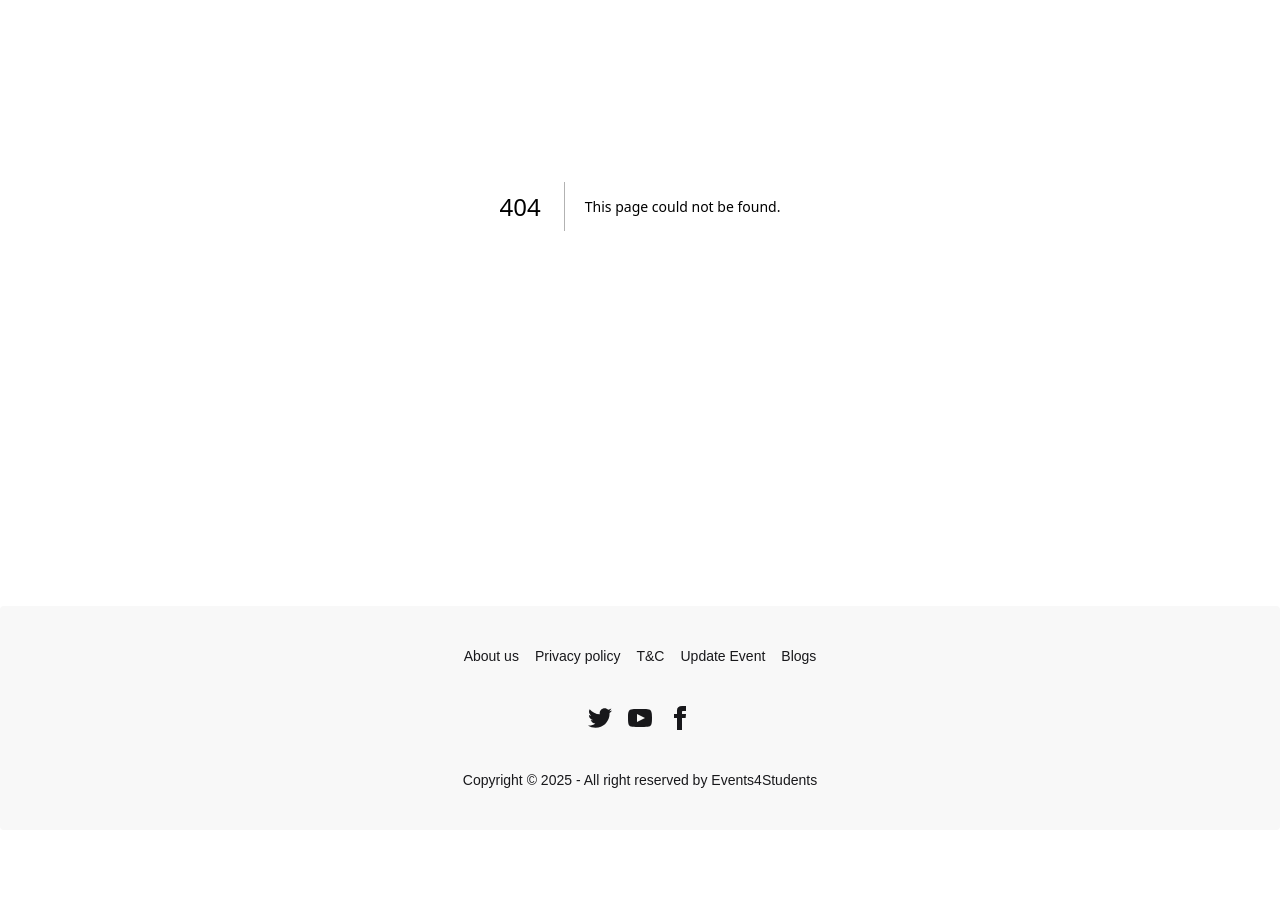
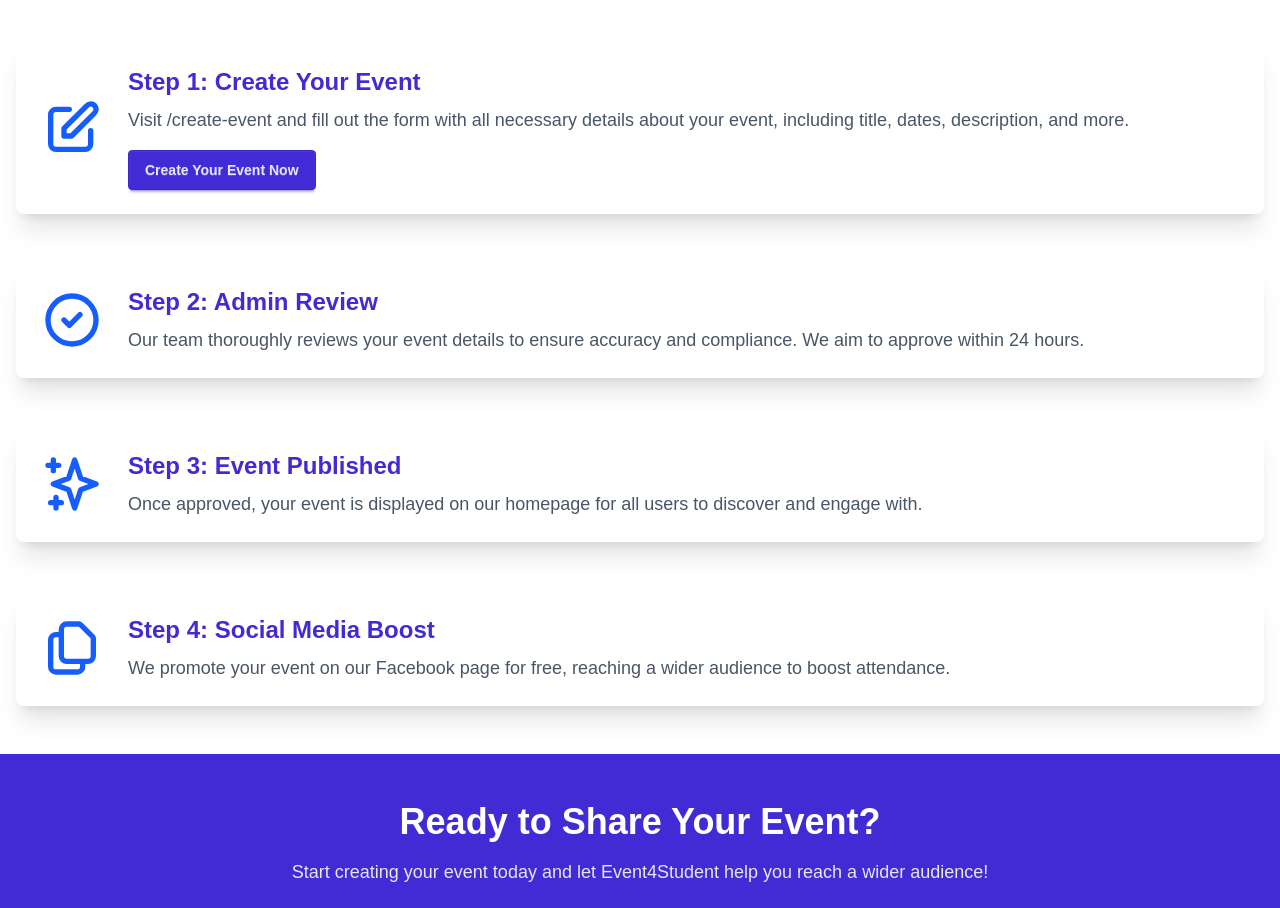
Before and after one commit to SALEHINISLAM/events4students, a Next.js app: page /how-it-works in a window 1280 px wide. Before the commit this address had no page. Shown: the part 300-1208 px from the top of the page. Before the commit the page ends 1130 px from the top, so only its background shows below. Built offline with nearby package versions, Linux system fonts and the light colour scheme.

Commit message:
some bugs fixed

```diff
--- a/src/app/admin/login/page.jsx
+++ b/src/app/admin/login/page.jsx
@@ -2,13 +2,11 @@
 import { useState } from 'react';
 import { useForm } from 'react-hook-form';
 import { signIn } from 'next-auth/react';
-import { useRouter } from 'next/navigation';
 import { motion } from 'motion/react';
 
 export default function AdminLoginPage() {
   const { register, handleSubmit, formState: { errors } } = useForm();
   const [error, setError] = useState(null);
-  const router = useRouter();
 
   const onSubmit = async (data) => {
     setError(null); // Clear previous errors
@@ -22,7 +20,7 @@ export default function AdminLoginPage() {
       if (result?.error) {
         setError(result.error);
       } else if (result?.ok) {
-        router.push('/admin');
+        window.location.href = "/admin"
       }
     } catch (error) {
       setError('An unexpected error occurred');
--- a/src/app/admin/page.jsx
+++ b/src/app/admin/page.jsx
@@ -1,13 +1,11 @@
 'use client';
 import { useState, useEffect } from 'react';
 import { motion } from 'motion/react';
-import { useRouter } from 'next/navigation';
 import Link from 'next/link';
 
 export default function AdminPage() {
   const [unapprovedEvents, setUnapprovedEvents] = useState([]);
   const [isLoading, setIsLoading] = useState(true);
-  const router = useRouter();
 
   useEffect(() => {
     const fetchUnapprovedEvents = async () => {
--- a/src/app/api/create-event/route.js
+++ b/src/app/api/create-event/route.js
@@ -6,7 +6,6 @@ import { randomBytes } from 'crypto';
 
 // Initialize MongoDB connection
 const mongoClient = new MongoClient(process.env.NEXT_MongoURI_KEY);
-const db = mongoClient.db();
 
 // Initialize Azure Blob Storage
 const blobServiceClient = BlobServiceClient.fromConnectionString(
@@ -30,6 +29,8 @@ async function uploadToBlob(containerName, file) {
 
 export async function POST(request) {
     try {
+        await mongoClient.connect();
+        const db = mongoClient.db();
         const formData = await request.formData();
 
         // Generate a 6-digit security code
--- a/src/app/api/updateSingleEvents/[eventId]/route.js
+++ b/src/app/api/updateSingleEvents/[eventId]/route.js
@@ -4,7 +4,6 @@ import { BlobServiceClient } from '@azure/storage-blob';
 
 // Initialize MongoDB connection
 const mongoClient = new MongoClient(process.env.NEXT_MongoURI_KEY);
-const db = mongoClient.db();
 
 // Initialize Azure Blob Storage
 const blobServiceClient = BlobServiceClient.fromConnectionString(
@@ -28,6 +27,8 @@ async function uploadToBlob(containerName, file) {
 
 export async function PUT(request,{params}) {
   try {
+    await mongoClient.connect();
+    const db = mongoClient.db();
     const formData = await request.formData();
     const { eventId } = params;
 
--- a/src/app/api/verify-user/route.js
+++ b/src/app/api/verify-user/route.js
@@ -3,10 +3,12 @@ import { MongoClient, ObjectId } from 'mongodb';
 
 // Initialize MongoDB connection
 const mongoClient = new MongoClient(process.env.NEXT_MongoURI_KEY);
-const db = mongoClient.db();
 
 export async function POST(request) {
   try {
+    // Connect to MongoDB
+    await mongoClient.connect();
+    const db = mongoClient.db();
     const { eventId, securityCode } = await request.json();
 
     if (!eventId || !securityCode) {
--- a/src/app/create-event/page.jsx
+++ b/src/app/create-event/page.jsx
@@ -1,5 +1,6 @@
 "use client";
 import RichTextEditor from "@/components/RichTextEditor/TextEditor";
+import Link from "next/link";
 import React from "react";
 import { useForm } from "react-hook-form";
 
@@ -51,7 +52,16 @@ export default function CreateEventPage() {
   return (
     <div data-theme="light" className="">
       <div className="container mx-auto p-2">
-        <h1 className="text-4xl text-center font-bold">Create Event</h1>
+        <h1 className="text-6xl text-center font-extrabold">Create Event</h1>
+        <p className="text-xs text-center">
+          To know more about how we works click on the link below
+        </p>
+        <div className="text-center items-center justify-center">
+          <Link href={"/how-it-works"} className="link btn-link ">
+            How We Works?
+          </Link>
+        </div>
+
         <form action="" onSubmit={handleSubmit(onSubmit)} className="space-y-6">
           {/* Event Basic Information */}
           <div className="bg-white p-6 rounded-lg shadow">
--- /dev/null
+++ b/src/app/how-it-works/page.jsx
@@ -0,0 +1,195 @@
+"use client";
+import { motion } from 'framer-motion';
+import Link from 'next/link';
+
+export default function HowItWorks() {
+  const steps = [
+    {
+      title: "Create Your Event",
+      description:
+        "Visit /create-event and fill out the form with all necessary details about your event, including title, dates, description, and more.",
+      svg: (
+        <svg
+          className="w-16 h-16 text-blue-600"
+          fill="none"
+          stroke="currentColor"
+          viewBox="0 0 24 24"
+          xmlns="http://www.w3.org/2000/svg"
+          aria-label="Create Event"
+        >
+          <path
+            strokeLinecap="round"
+            strokeLinejoin="round"
+            strokeWidth="2"
+            d="M11 5H6a2 2 0 00-2 2v11a2 2 0 002 2h11a2 2 0 002-2v-5m-1.414-9.414a2 2 0 112.828 2.828L11.828 15H9v-2.828l8.586-8.586z"
+          ></path>
+        </svg>
+      ),
+    },
+    {
+      title: "Admin Review",
+      description:
+        "Our team thoroughly reviews your event details to ensure accuracy and compliance. We aim to approve within 24 hours.",
+      svg: (
+        <svg
+          className="w-16 h-16 text-blue-600"
+          fill="none"
+          stroke="currentColor"
+          viewBox="0 0 24 24"
+          xmlns="http://www.w3.org/2000/svg"
+          aria-label="Admin Review"
+        >
+          <path
+            strokeLinecap="round"
+            strokeLinejoin="round"
+            strokeWidth="2"
+            d="M9 12l2 2 4-4m6 2a9 9 0 11-18 0 9 9 0 0118 0z"
+          ></path>
+        </svg>
+      ),
+    },
+    {
+      title: "Event Published",
+      description:
+        "Once approved, your event is displayed on our homepage for all users to discover and engage with.",
+      svg: (
+        <svg
+          className="w-16 h-16 text-blue-600"
+          fill="none"
+          stroke="currentColor"
+          viewBox="0 0 24 24"
+          xmlns="http://www.w3.org/2000/svg"
+          aria-label="Event Published"
+        >
+          <path
+            strokeLinecap="round"
+            strokeLinejoin="round"
+            strokeWidth="2"
+            d="M5 3v4M3 5h4M6 17v4m-2-2h4m5-16l2.286 6.857L21 12l-5.714 2.143L13 21l-2.286-6.857L5 12l5.714-2.143L13 3z"
+          ></path>
+        </svg>
+      ),
+    },
+    {
+      title: "Social Media Boost",
+      description:
+        "We promote your event on our Facebook page for free, reaching a wider audience to boost attendance.",
+      svg: (
+        <svg
+          className="w-16 h-16 text-blue-600"
+          fill="none"
+          stroke="currentColor"
+          viewBox="0 0 24 24"
+          xmlns="http://www.w3.org/2000/svg"
+          aria-label="Social Media Boost"
+        >
+          <path
+            strokeLinecap="round"
+            strokeLinejoin="round"
+            strokeWidth="2"
+            d="M8 7v8a2 2 0 002 2h6M8 7V5a2 2 0 012-2h4.586a1 1 0 01.707.293l4.414 4.414a1 1 0 01.293.707V15a2 2 0 01-2 2h-2M8 7H6a2 2 0 00-2 2v10a2 2 0 002 2h8a2 2 0 002-2v-2"
+          ></path>
+        </svg>
+      ),
+    },
+  ];
+
+  return (
+    <div className="min-h-screen bg-base-100">
+      {/* Header */}
+      <header className="bg-primary text-white py-12">
+        <div className="container mx-auto px-4">
+          <motion.h1
+            initial={{ opacity: 0, y: -20 }}
+            animate={{ opacity: 1, y: 0 }}
+            transition={{ duration: 0.5 }}
+            className="text-4xl md:text-5xl font-bold text-center "
+          >
+            How It Works
+          </motion.h1>
+          <motion.p
+            initial={{ opacity: 0, y: -20 }}
+            animate={{ opacity: 1, y: 0 }}
+            transition={{ duration: 0.5, delay: 0.2 }}
+            className="text-base md:text-lg text-center mt-4 text-gray-200"
+          >
+            Discover how easy it is to create and promote your event with Event4Student!
+          </motion.p>
+        </div>
+      </header>
+
+      {/* Steps Section */}
+      <section className="container mx-auto py-12 px-4">
+        <div className="space-y-12">
+          {steps.map((step, index) => (
+            <motion.div
+              key={index}
+              initial={{ opacity: 0, x: index % 2 === 0 ? -50 : 50 }}
+              animate={{ opacity: 1, x: 0 }}
+              transition={{ duration: 0.5, delay: index * 0.2 }}
+              className="flex flex-col md:flex-row items-center gap-6 bg-base-100 card shadow-xl p-6"
+            >
+              <div className="flex-shrink-0">{step.svg}</div>
+              <div>
+                <h2 className="text-2xl font-semibold text-primary">
+                  Step {index + 1}: {step.title}
+                </h2>
+                <p className="text-base md:text-lg text-gray-600 mt-2">
+                  {step.description}
+                </p>
+                {index === 0 && (
+                  <motion.div
+                    whileHover={{ scale: 1.05 }}
+                    whileTap={{ scale: 0.95 }}
+                  >
+                    <Link
+                      href="/create-event"
+                      className="mt-4 btn btn-primary"
+                      aria-label="Create your event now"
+                    >
+                      Create Your Event Now
+                    </Link>
+                  </motion.div>
+                )}
+              </div>
+            </motion.div>
+          ))}
+        </div>
+      </section>
+
+      {/* Call to Action */}
+      <section className="bg-primary text-white py-12">
+        <div className="container mx-auto px-4 text-center">
+          <motion.h2
+            initial={{ opacity: 0, y: 20 }}
+            animate={{ opacity: 1, y: 0 }}
+            transition={{ duration: 0.5 }}
+            className="text-3xl md:text-4xl font-bold"
+          >
+            Ready to Share Your Event?
+          </motion.h2>
+          <motion.p
+            initial={{ opacity: 0, y: 20 }}
+            animate={{ opacity: 1, y: 0 }}
+            transition={{ duration: 0.5, delay: 0.2 }}
+            className="text-base md:text-lg text-gray-200 mt-4"
+          >
+            Start creating your event today and let Event4Student help you reach a wider audience!
+          </motion.p>
+          <motion.div
+            whileHover={{ scale: 1.05 }}
+            whileTap={{ scale: 0.95 }}
+          >
+            <Link
+              href="/create-event"
+              className="mt-6 btn btn-white"
+              aria-label="Get started creating your event"
+            >
+              Get Started
+            </Link>
+          </motion.div>
+        </div>
+      </section>
+    </div>
+  );
+}
--- a/src/app/see-event-details/[id]/page.jsx
+++ b/src/app/see-event-details/[id]/page.jsx
@@ -3,6 +3,7 @@ import { useState, useEffect } from "react";
 import { motion } from "framer-motion";
 import { useParams, useRouter } from "next/navigation";
 import "@/components/CSSFile/styles.scss"
+import ShowEventDetails from "@/components/RichTextEditor/ShowEventDetails";
 
 export default function EventPage() {
   const [event, setEvent] = useState(null);
@@ -77,7 +78,8 @@ export default function EventPage() {
         initial={{ opacity: 0 }}
         animate={{ opacity: 1 }}
         transition={{ duration: 0.8 }}
-        className="hero min-h-[50vh] bg-base-200"
+        className="hero min-h-[50vh] bg-base-200 tooltip"
+        data-tip="Click to view full image"
         style={{
           backgroundImage: `url(${event.coverPhotoUrl || "/placeholder.jpg"})`,
           backgroundSize: "cover",
@@ -156,7 +158,7 @@ export default function EventPage() {
       <section className="container mx-auto py-12 px-4">
         <div className="grid grid-cols-1 lg:grid-cols-3 gap-8">
           {/* Main Content */}
-          <div className="lg:col-span-2">
+          <div className="lg:col-span-2 order-2 lg:order-1">
             <motion.div
               initial={{ opacity: 0, y: 20 }}
               animate={{ opacity: 1, y: 0 }}
@@ -165,9 +167,10 @@ export default function EventPage() {
             >
               <h2 className="text-2xl font-bold mb-4">Event Description</h2>
               <div
-                dangerouslySetInnerHTML={{ __html: event.description }}
-                className="mb-6"
-              />
+                className="mb-6 prose"
+              >
+              <ShowEventDetails detailHTML={event?.description} />
+              </div>
             </motion.div>
 
             {event.eventType && (
@@ -183,7 +186,7 @@ export default function EventPage() {
           </div>
 
           {/* Sidebar with Additional Info */}
-          <div className="lg:col-span-1">
+          <div className="lg:col-span-1 order-1 lg:order-2">
             <motion.div
               initial={{ opacity: 0, y: 20 }}
               animate={{ opacity: 1, y: 0 }}
@@ -279,7 +282,7 @@ export default function EventPage() {
       <section className="container mx-auto pb-12 px-4">
         <motion.button
           className="btn btn-outline"
-          onClick={() => router.back()}
+          onClick={() => router.push('/')}
           whileHover={{ scale: 1.05 }}
           whileTap={{ scale: 0.95 }}
         >
--- /dev/null
+++ b/src/components/RichTextEditor/ShowEventDetails.jsx
@@ -0,0 +1,10 @@
+import React from 'react'
+import "@/components/CSSFile/styles.scss"
+
+export default function ShowEventDetails({detailHTML}) {
+  return (
+    <div className='prose'>
+      <div dangerouslySetInnerHTML={{ __html: detailHTML }} />
+    </div>
+  )
+}
--- a/src/components/RichTextEditor/TextEditor.jsx
+++ b/src/components/RichTextEditor/TextEditor.jsx
@@ -17,6 +17,7 @@ export default function RichTextEditor({ name, control, defaultValue }) {
     name,
     control,
     defaultValue,
+    rules:{ required: "Event description is required" }
   });
   const editor = useEditor({
     extensions: [
@@ -113,6 +114,14 @@ export default function RichTextEditor({ name, control, defaultValue }) {
       attributes: {
         class: "min-h-[156px] border rounded-md bg-slate-50 py-2 px-3",
       },
+      // Add handleKeyDown to prevent Enter from submitting the form
+      handleKeyDown:(view,event)=>{
+        if (event.key ==="Enter" && !event.shiftKey) {
+          // Allow Tiptap to handle Enter for creating new lines/paragraphs
+          return false; // Let Tiptap process the Enter key
+        }
+        return false; // Prevent default behavior for other keys
+      }
     },
     onUpdate: ({ editor }) => {
       console.log(editor.getHTML());
```
Also changed, not shown: src/app/update-event/page.jsx (+102 -45 lines).
